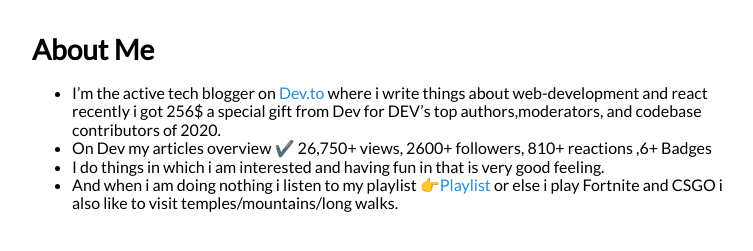
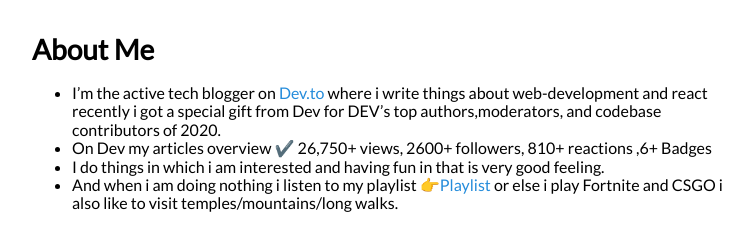
Before and after one commit to krishnadevz/krishnadevz.github.io, a Jekyll site: the page built from About.md, in a window 1280 px wide. Shown: the part 280-531 px from the top of the page, without its empty margins (258-1011 px from the left). Built offline with Jekyll 4.4.1, drawn with Linux system fonts in a browser that asks for light colours; nearby versions of some CDN libraries; our own code applies the rules of GitHub Pages for plain Markdown files.

Commit message:
Update About.md

```diff
--- a/About.md
+++ b/About.md
@@ -3,7 +3,7 @@
 ---
 
 # About Me
-* I'm the active tech blogger on [Dev.to](https://dev.to/krishnakakade) where i write things about web-development and react recently i got 256$ a special gift from Dev for DEV's top authors,moderators,
+* I'm the active tech blogger on [Dev.to](https://dev.to/krishnakakade) where i write things about web-development and react recently i got a special gift from Dev for DEV's top authors,moderators,
 and codebase contributors of 2020.
 * On Dev my articles overview ✔️ 26,750+ views, 2600+ followers, 810+ reactions ,6+ Badges
 * I do things in which i am interested and having fun in that is very good feeling.
```
